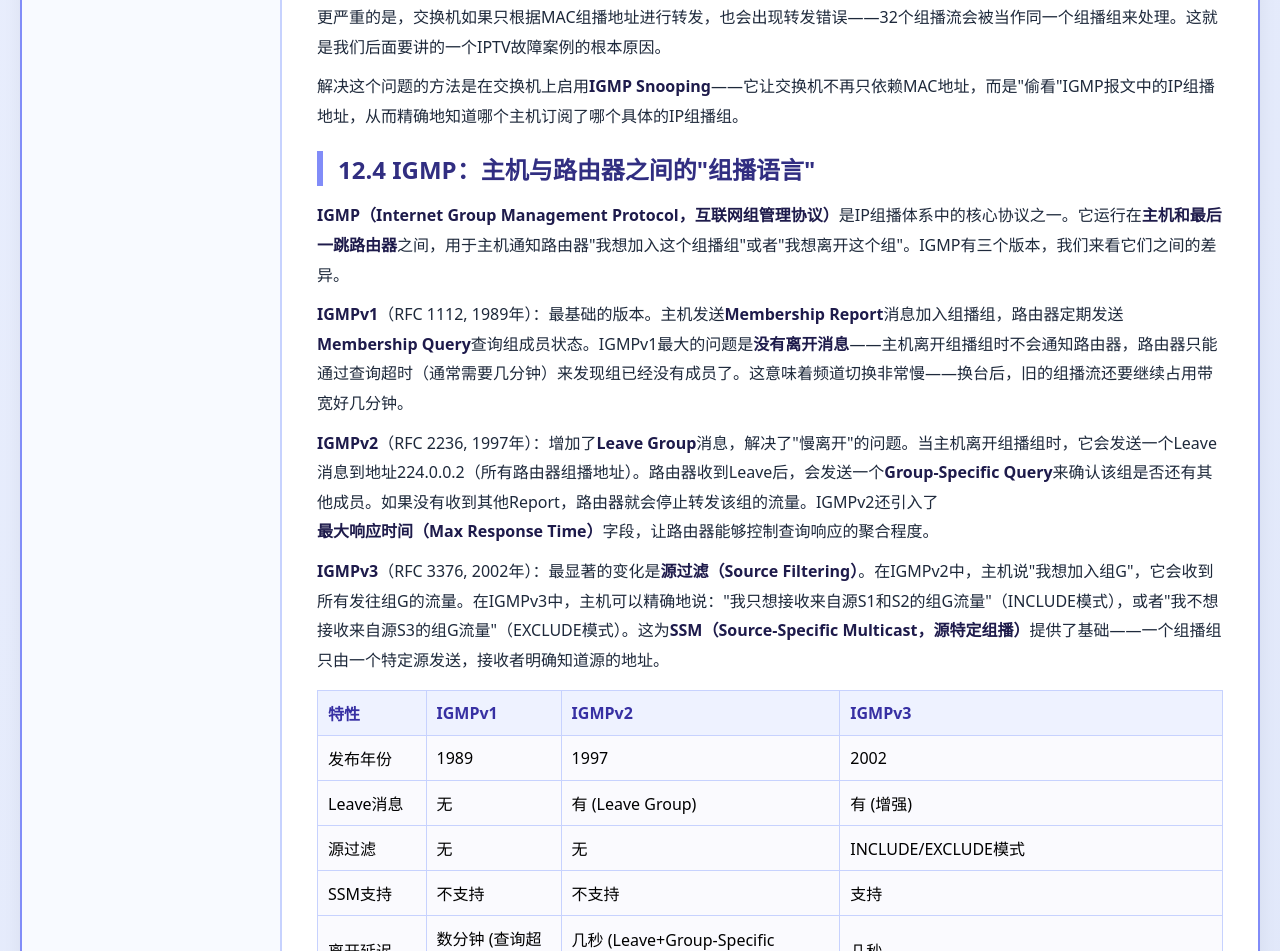
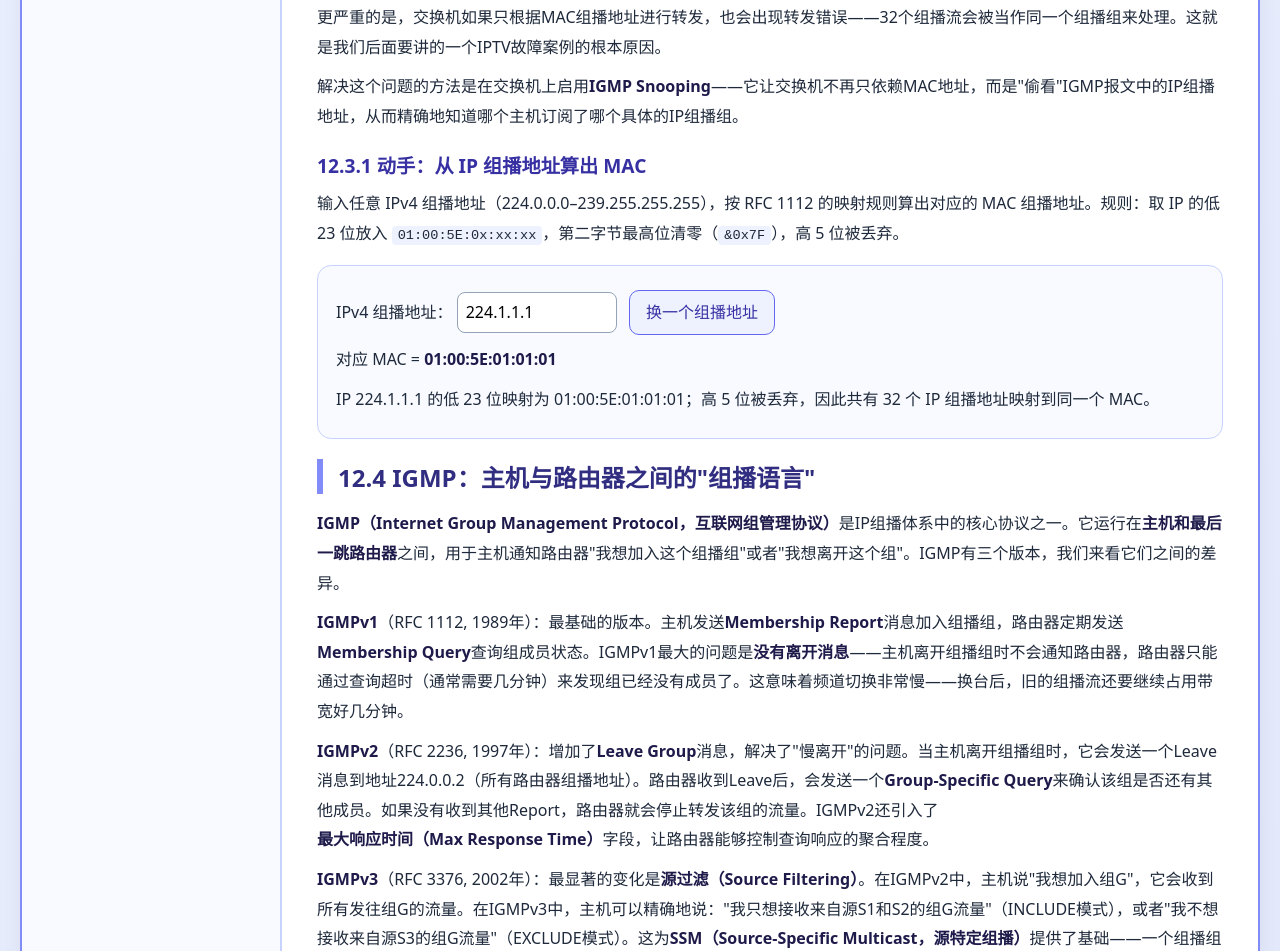
Before and after one commit to 1998x-stack/ethernet-tutorial, a plain HTML site: page 12.html in a window 1280 px wide. Shown: the part 2294-3245 px from the top of the page. Drawn offline with Linux system fonts and the light colour scheme.

Commit message:
feat(ethernet-tutorial): add interactive IP-to-MAC multicast mapping tool to chapter 12

```diff
--- a/12.html
+++ b/12.html
@@ -10,6 +10,10 @@
         img, svg { max-width: 100%; height: auto; }
         table { width: 100%; max-width: 100%; border-collapse: collapse; }
         th, td { word-break: break-word; }
+        .mcast-widget { background: #f8faff; border: 1px solid #c7d2fe; border-radius: 14px; padding: 14px 18px; margin: 16px 0; }
+        .mcast-widget button { font: inherit; padding: 7px 16px; border-radius: 10px; border: 1px solid #6366f1; background: #eef2ff; color: #3730a3; cursor: pointer; }
+        .mcast-widget button:focus-visible, .mcast-widget button:focus { outline: 3px solid #f59e0b; outline-offset: 2px; }
+        .mcast-widget input { font: inherit; width: 10em; padding: 5px 8px; border: 1px solid #94a3b8; border-radius: 8px; margin-right: 8px; }
     </style>
 </head>
 <body>
@@ -138,6 +142,18 @@ MAC地址: 01-00-5E-00-00-01</code></pre>
 
         <p>解决这个问题的方法是在交换机上启用<strong>IGMP Snooping</strong>——它让交换机不再只依赖MAC地址，而是"偷看"IGMP报文中的IP组播地址，从而精确地知道哪个主机订阅了哪个具体的IP组播组。</p>
 
+        <h3>12.3.1 动手：从 IP 组播地址算出 MAC</h3>
+
+        <p>输入任意 IPv4 组播地址（224.0.0.0–239.255.255.255），按 RFC 1112 的映射规则算出对应的 MAC 组播地址。规则：取 IP 的低 23 位放入 <code>01:00:5E:0x:xx:xx</code>，第二字节最高位清零（<code>&amp;0x7F</code>），高 5 位被丢弃。</p>
+
+        <div class="mcast-widget">
+            <p><label for="mc-ip">IPv4 组播地址：</label>
+                <input type="text" id="mc-ip" value="224.1.1.1" inputmode="numeric" size="16">
+                <button type="button" id="mc-next">换一个组播地址</button></p>
+            <p>对应 MAC = <strong id="mc-mac">01:00:5E:01:01:01</strong></p>
+            <p aria-live="polite" id="mc-note">低 23 位相同的地址共 32 个，它们都映射到这个 MAC。</p>
+        </div>
+
         <h2>12.4 IGMP：主机与路由器之间的"组播语言"</h2>
 
         <p><strong>IGMP（Internet Group Management Protocol，互联网组管理协议）</strong>是IP组播体系中的核心协议之一。它运行在<strong>主机和最后一跳路由器</strong>之间，用于主机通知路由器"我想加入这个组播组"或者"我想离开这个组"。IGMP有三个版本，我们来看它们之间的差异。</p>
@@ -253,5 +269,29 @@ MAC地址: 01-00-5E-00-00-01</code></pre>
     </main>
 </div>
 </div>
+<script>
+(function () {
+    var presets = ['224.1.1.1', '239.255.255.250', '224.0.0.1', '232.10.20.30', '225.1.1.1'];
+    var idx = 0;
+    var $ = function (id) { return document.getElementById(id); };
+    function hex(n) { return ('0' + n.toString(16)).slice(-2).toUpperCase(); }
+    function calc() {
+        var parts = $('mc-ip').value.trim().split('.');
+        var o = parts.map(function (p) { return parseInt(p, 10); });
+        var bad = o.length !== 4 || o.some(function (x) { return isNaN(x) || x < 0 || x > 255; });
+        if (bad || o[0] < 224 || o[0] > 239) {
+            $('mc-mac').textContent = '—';
+            $('mc-note').textContent = '请输入合法的 IPv4 组播地址：首字节在 224–239 之间。';
+            return;
+        }
+        var mac = '01:00:5E:' + hex(o[1] & 0x7F) + ':' + hex(o[2]) + ':' + hex(o[3]);
+        $('mc-mac').textContent = mac;
+        $('mc-note').textContent = 'IP ' + o.join('.') + ' 的低 23 位映射为 ' + mac + '；高 5 位被丢弃，因此共有 32 个 IP 组播地址映射到同一个 MAC。';
+    }
+    $('mc-next').addEventListener('click', function () { idx = (idx + 1) % presets.length; $('mc-ip').value = presets[idx]; calc(); });
+    $('mc-ip').addEventListener('input', calc);
+    calc();
+})();
+</script>
 </body>
 </html>
```
